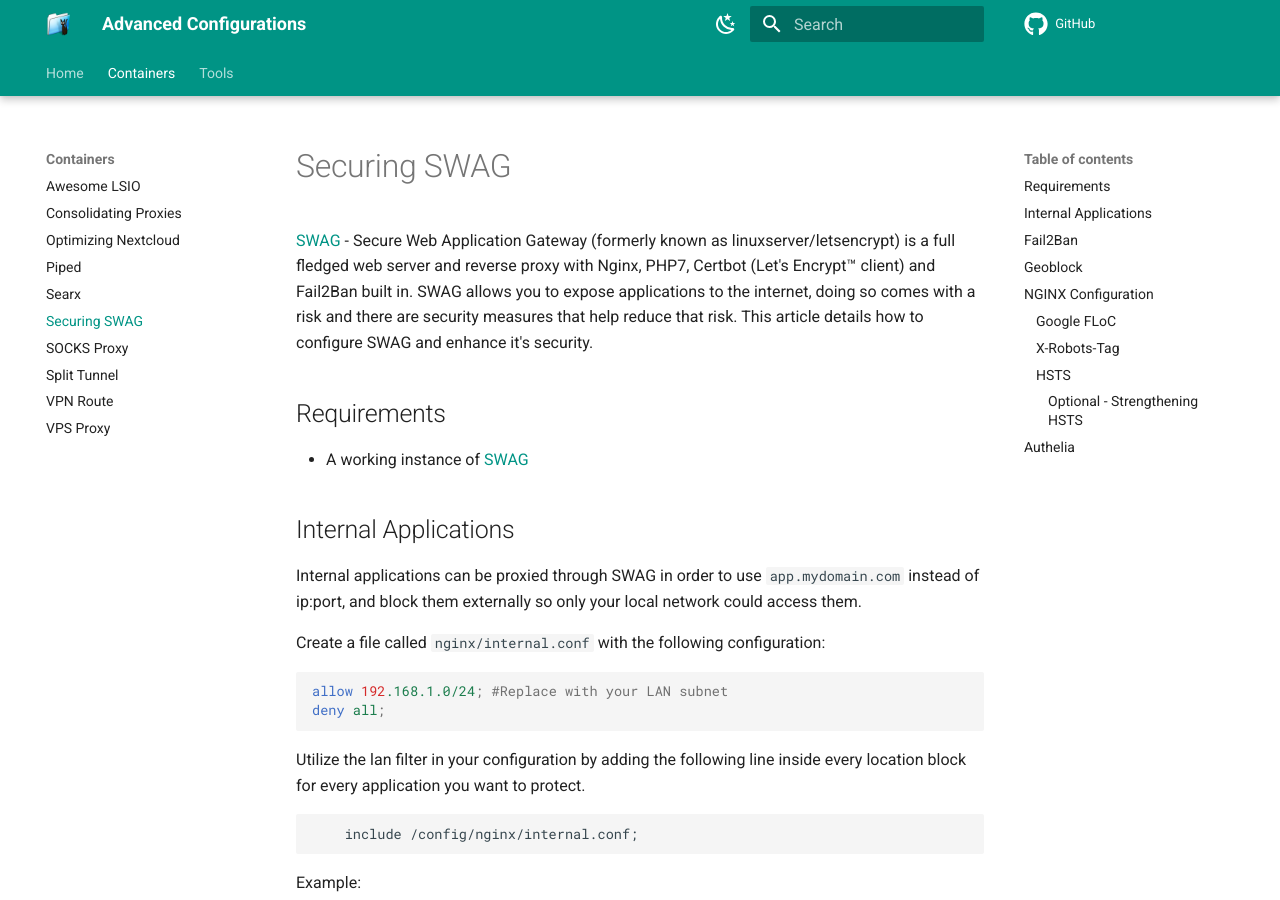
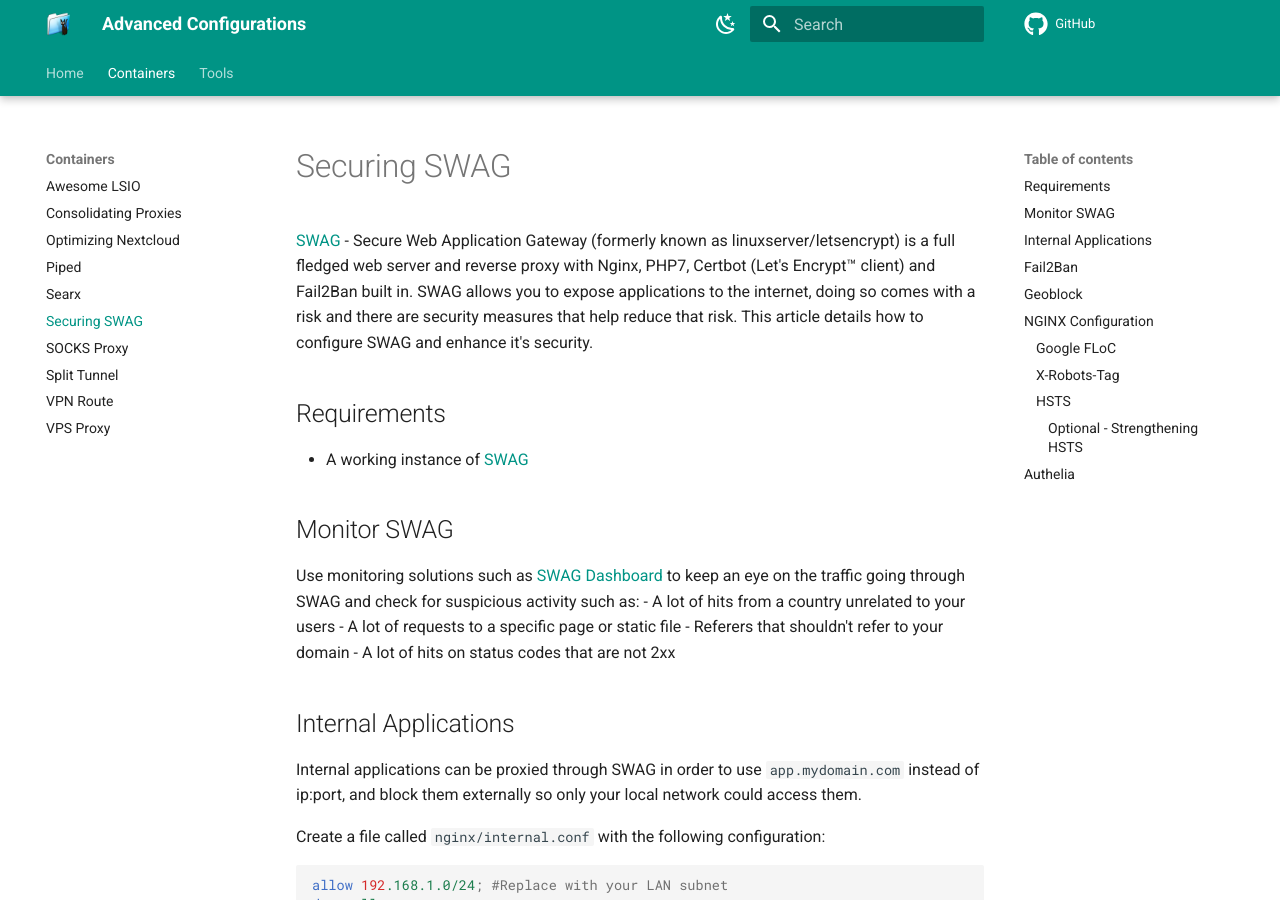
Before and after one commit to quietsy/advanced-configurations, an MkDocs documentation site: the page built from docs/secure.md, in a window 1280 px wide and 900 px high. Built offline with MkDocs 1.6.1 and Material for MkDocs 9.7.7, drawn with Linux system fonts in a browser that asks for light colours; comment, search, counter and statistics services are not loaded.

Commit message:
Added swag dashboard

```diff
--- a/docs/secure.md
+++ b/docs/secure.md
@@ -4,6 +4,13 @@
 ## Requirements
 
 - A working instance of [SWAG](https://github.com/linuxserver/docker-swag)
+
+## Monitor SWAG
+Use monitoring solutions such as [SWAG Dashboard](https://github.com/linuxserver/docker-mods/tree/swag-dashboard) to keep an eye on the traffic going through SWAG and check for suspicious activity such as:
+- A lot of hits from a country unrelated to your users
+- A lot of requests to a specific page or static file
+- Referers that shouldn't refer to your domain
+- A lot of hits on status codes that are not 2xx
 
 ## Internal Applications
 Internal applications can be proxied through SWAG in order to use `app.mydomain.com` instead of ip:port, and block them externally so only your local network could access them.
```
